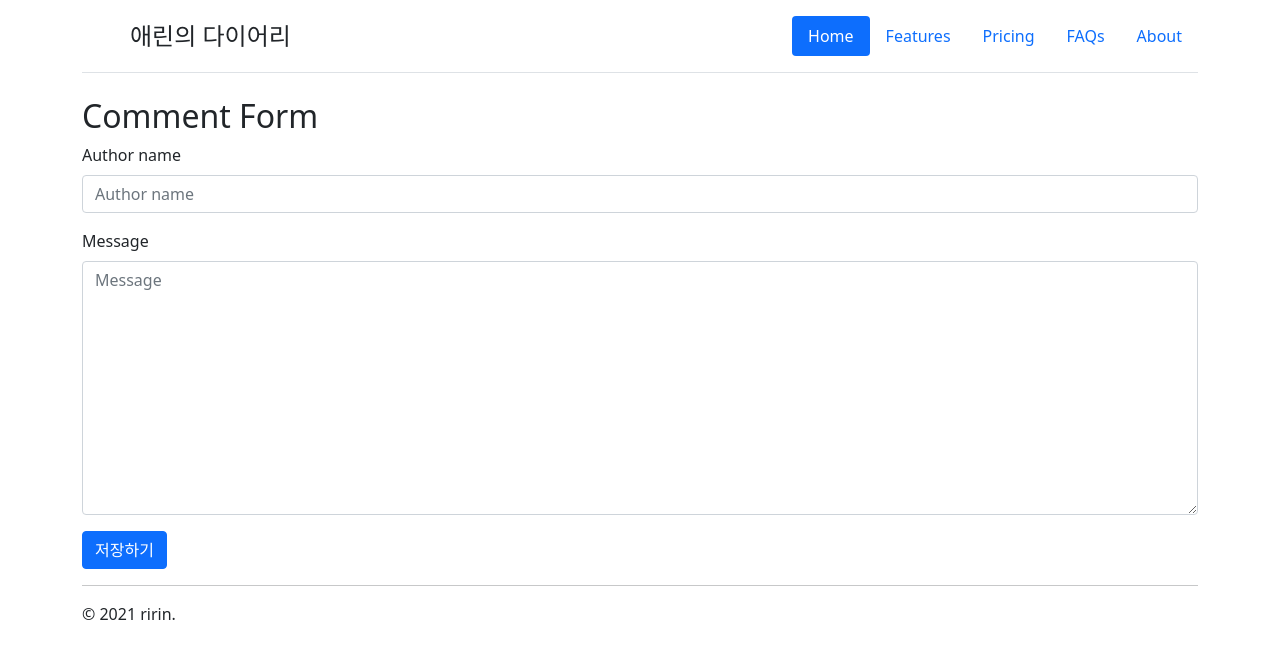
After one commit to kangaerin/ririn, a Django app: page /diary/1/comments/new/ in a window 1280 px wide. The commit adds this page. Shown: the top 659 px of the page. Run offline with Django 3.2, Linux system fonts and the light colour scheme; tables that the repository leaves empty hold one stand-in row (values such as "Sample post"); some libraries are stand-ins or nearby versions.

Commit message:
comment_new comment_edit 구현

```diff
--- a/mydjango19/diary/forms.py
+++ b/mydjango19/diary/forms.py
@@ -1,6 +1,5 @@
 from django import forms
 from django.core.validators import RegexValidator
-
 
 # class PostForm(forms.Form):
 #     title = forms.CharField()
@@ -10,7 +9,8 @@ from django.core.validators import RegexValidator
 #             RegexValidator(r"^\d{3}-?\d{4}-?\d{4}$", message="휴대폰 번호를 입력해주세요."),
 #         ]
 #     )
-from diary.models import Post
+
+from diary.models import Post, Comment
 
 
 class PostForm(forms.ModelForm):
@@ -26,3 +26,9 @@ class PostForm(forms.ModelForm):
             "photo",
             "tag_set",
         ]
+
+
+class CommentForm(forms.ModelForm):
+    class Meta:
+        model = Comment
+        fields = ['author_name', 'message']
--- a/mydjango19/diary/models.py
+++ b/mydjango19/diary/models.py
@@ -26,7 +26,7 @@ class Post(TimestampedModel):
     ip = models.GenericIPAddressField()
 
     def __str__(self) -> str:
-        return self.title
+        return f"[{self.pk}] {self.title}"
 
     class Meta:
         verbose_name = "포스팅"
@@ -50,7 +50,7 @@ class Tag(TimestampedModel):
     name = models.CharField(max_length=200, db_index=True)
 
     def __str__(self) -> str:
-        return self.name
+        return f"{self.pk}{self.title}"
 
     class Meta:
         verbose_name = "태그"
--- /dev/null
+++ b/mydjango19/diary/templates/diary/comment_form.html
@@ -0,0 +1,14 @@
+{% extends 'diary/layout.html' %}
+{% load bootstrap5 %}
+
+{% block content %}
+    <h2>Comment Form</h2>
+
+    <form action="" method="post" enctype="multipart/form-data">
+        {% csrf_token %}
+        {% bootstrap_form form %}
+        <input type="submit"
+               value="저장하기"
+               class="btn btn-primary"/>
+    </form>
+{% endblock %}
--- a/mydjango19/diary/urls.py
+++ b/mydjango19/diary/urls.py
@@ -9,4 +9,6 @@ urlpatterns = [
     path("new/", views.post_new, name="post_new"),
     path("<int:pk>/edit/", views.post_edit, name="post_edit"),
     path("tags/<str:tag_name>/", views.tag_detail, name="tag_detail"),
+    path("<int:post_pk>/comments/new/", views.comment_new, name="comment_new"),
+    path("<int:post_pk>/comments/<int:pk>/edit/", views.comment_edit, name="comment_edit"),
 ]
--- a/mydjango19/diary/views.py
+++ b/mydjango19/diary/views.py
@@ -1,9 +1,9 @@
 from django.contrib import messages
-from django.http import HttpResponse, HttpRequest
-from django.shortcuts import render, redirect
+from django.http import HttpResponse, HttpRequest, Http404
+from django.shortcuts import render, redirect, get_object_or_404
 
-from diary.forms import PostForm
-from diary.models import Post
+from diary.forms import PostForm, CommentForm
+from diary.models import Post, Comment
 
 
 def tag_detail(request: HttpRequest, tag_name: str) -> HttpResponse:
@@ -29,7 +29,13 @@ def post_list(request: HttpRequest) -> HttpResponse:
 
 
 def post_detail(request: HttpRequest, pk: int) -> HttpResponse:
-    post = Post.objects.get(pk=pk)
+    post = get_object_or_404(Post, pk=pk)
+
+    # try:
+    #     post = Post.objects.get(pk=pk) # DoesNotExist 예외
+    # except Post.DoesNotExist:
+    #     raise Http404 # 예외 발생
+
     comment_list = post.comment_set.all()
     tag_list = post.tag_set.all()
     return render(request, "diary/post_detail.html", {
@@ -40,7 +46,7 @@ def post_detail(request: HttpRequest, pk: int) -> HttpResponse:
 
 
 def post_new(request: HttpRequest) -> HttpResponse:
-    if request.method == "POST": # 항상 대문자
+    if request.method == "POST":  # 항상 대문자
         # POST 요청을 받았을 때
         form = PostForm(request.POST, request.FILES)
         if form.is_valid():
@@ -57,26 +63,10 @@ def post_new(request: HttpRequest) -> HttpResponse:
         "form": form,
     })
 
-# def post_new(request: HttpRequest) -> HttpResponse:
-# if request.method == "GET"
-#     form = PostForm()
-# else:
-#     form = PostForm(request.POST, request.FILES)
-# if form.is_valid():
-#     post = form.save(commit=False)
-# post.ip = request.MERA["REMOTE_ADDR"]
-# post.save()
-# messages.success(request, "성공적으로 저장했습니다.")
-# return redirect("diary/post_list")
-#
-# return render(request, "diary/post_form.html", {
-#     "form": form,
-# })
-
 
 def post_edit(request: HttpRequest, pk: int) -> HttpResponse:
     # 아래 코드는 ModelForm에 한해 동작하는 코드.
-    post = Post.objects.get(pk=pk)
+    post = get_object_or_404(pk=pk)
 
     if request.method == "POST":
         form = PostForm(request.POST, request.FILES, instance=post)
@@ -90,3 +80,44 @@ def post_edit(request: HttpRequest, pk: int) -> HttpResponse:
     return render(request, "diary/post_form.html", {
         "form": form,
     })
+
+
+# /diary/100/comments/new/
+# 100번째 포스트의 댓글
+def comment_new(request: HttpRequest, post_pk) -> HttpResponse:
+    post = get_object_or_404(Post, pk=post_pk)
+
+    if request.method == "POST":
+        form = CommentForm(request.POST, request.FILES)
+        if form.is_valid():
+            # form.cleaned_data # 유효성 검사에 통과한 값들(dict)
+            comment = form.save(commit=False)
+            # comment.post_id = post_pk # 할 순 있으나 FK를 직접 채우진 않음.
+            comment.post = post
+            comment.save()
+            return redirect("diary:post_detail", post_pk)
+    else:
+        form = CommentForm()
+
+    return render(request, "diary/comment_form.html", {
+        "form": form,
+    })
+
+
+# /diary/100/comments/20/edit/
+# 20만으로도 찾을 수 있지만 일관성있게 주기 위해 100을 추가로 넣음.
+# 100번째 포스트의 20번째 댓글 수정
+def comment_edit(request: HttpRequest, post_pk: int, pk: int) -> HttpResponse:
+    comment = get_object_or_404(Comment, pk=pk)
+
+    if request.method == "POST":
+        form = CommentForm(request.POST, request.FILES, instance=comment)
+        if form.is_valid():
+            form.save()
+            return redirect("diary:post_detail", post_pk)
+    else:
+        form = CommentForm(instance=comment)
+
+    return render(request, "diary/comment_form.html", {
+        "form": form,
+    })
```
Also changed, not shown: mydjango19/diary/templates/diary/post_detail.html (+12 -1 lines).
